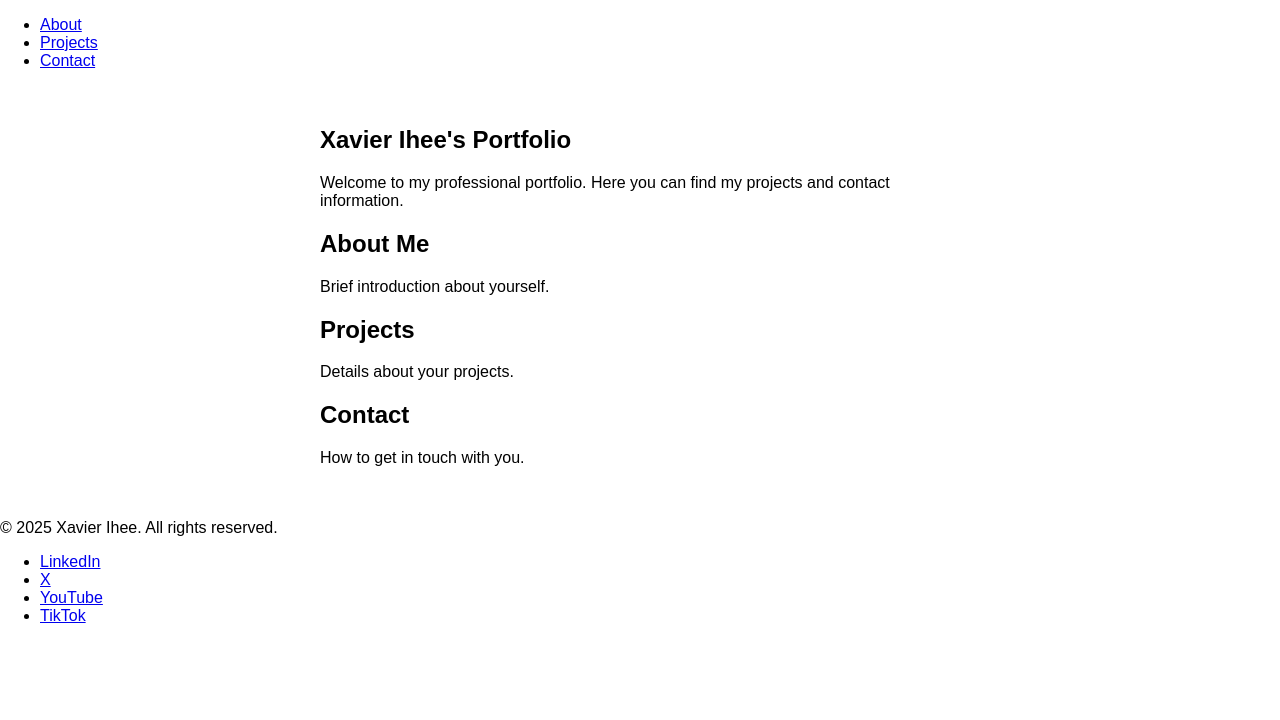
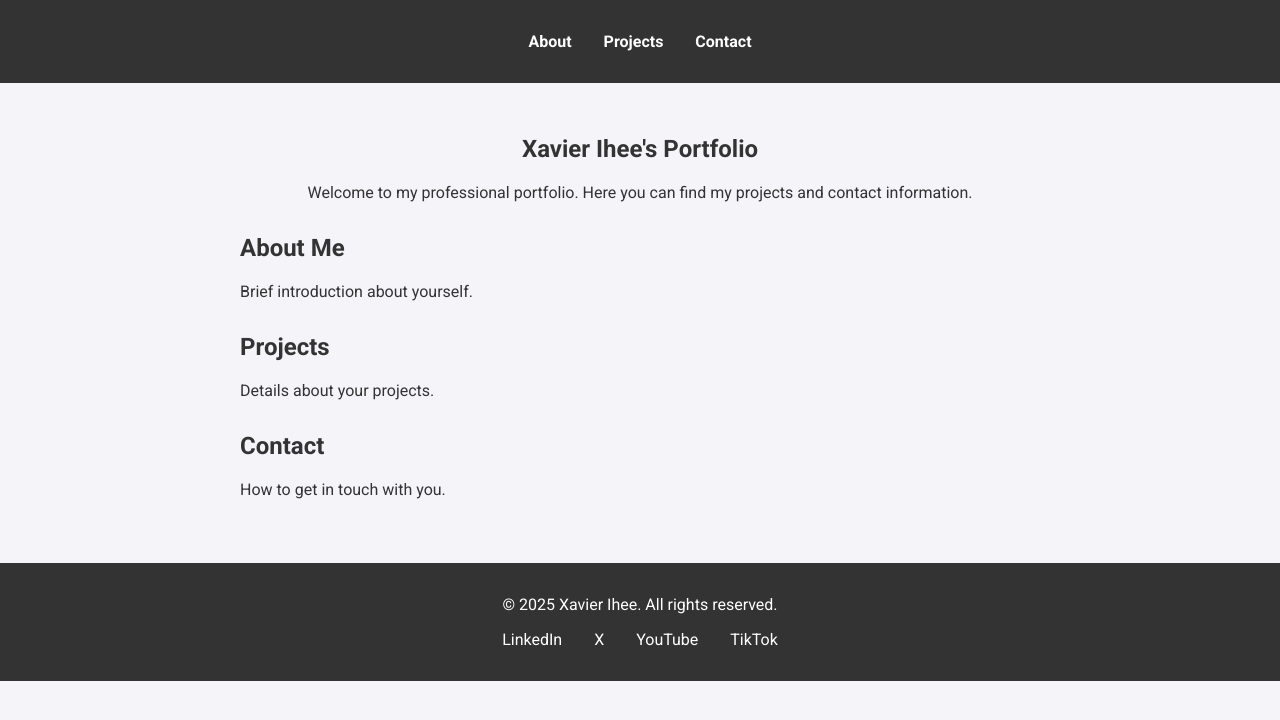
Before and after one commit to xavierihee/portfolio-landing, a website: page src/index.html in a window 1280 px wide. Drawn offline with Linux system fonts and the light colour scheme.

Commit message:
Update stylesheet

```diff
--- a/src/styles.css
+++ b/src/styles.css
@@ -1,4 +1,87 @@
-* {
+/* styles.css */
+
+body {
+  font-family: 'Roboto', sans-serif;
+  margin: 0;
+  padding: 0;
+  background-color: #f4f4f9;
+  color: #333;
+}
+
+header {
+  background-color: #333;
+  color: #fff;
+  padding: 1rem 0;
+}
+
+nav ul {
+  list-style: none;
+  display: flex;
+  justify-content: center;
+  padding: 0;
+}
+
+nav ul li {
+  margin: 0 1rem;
+}
+
+nav ul li a {
+  color: #fff;
+  text-decoration: none;
+  font-weight: bold;
+}
+
+nav ul li a:hover {
+  text-decoration: underline;
+}
+
+main {
+  padding: 2rem;
+  max-width: 800px;
+  margin: 0 auto;
+}
+
+section {
+  margin-bottom: 2rem;
+}
+
+h1, h2 {
+  color: #333;
+}
+
+#hero {
+  text-align: center;
+  margin-bottom: 2rem;
+}
+
+footer {
+  background-color: #333;
+  color: #fff;
+  text-align: center;
+  padding: 1rem 0;
+}
+
+footer ul {
+  list-style: none;
+  padding: 0;
+  display: flex;
+  justify-content: center;
+}
+
+footer ul li {
+  margin: 0 1rem;
+}
+
+footer ul li a {
+  color: #fff;
+  text-decoration: none;
+}
+
+footer ul li a:hover {
+  text-decoration: underline;
+}
+
+/* {
   font-family: Arial, Helvetica, sans-serif;
 }
 
@@ -14,7 +97,7 @@ main {
   width: 50%;
   padding: 20px;
 }
-
+*/
 main > h1 {
   text-align: center;
   font-size: 3.5em;
```
